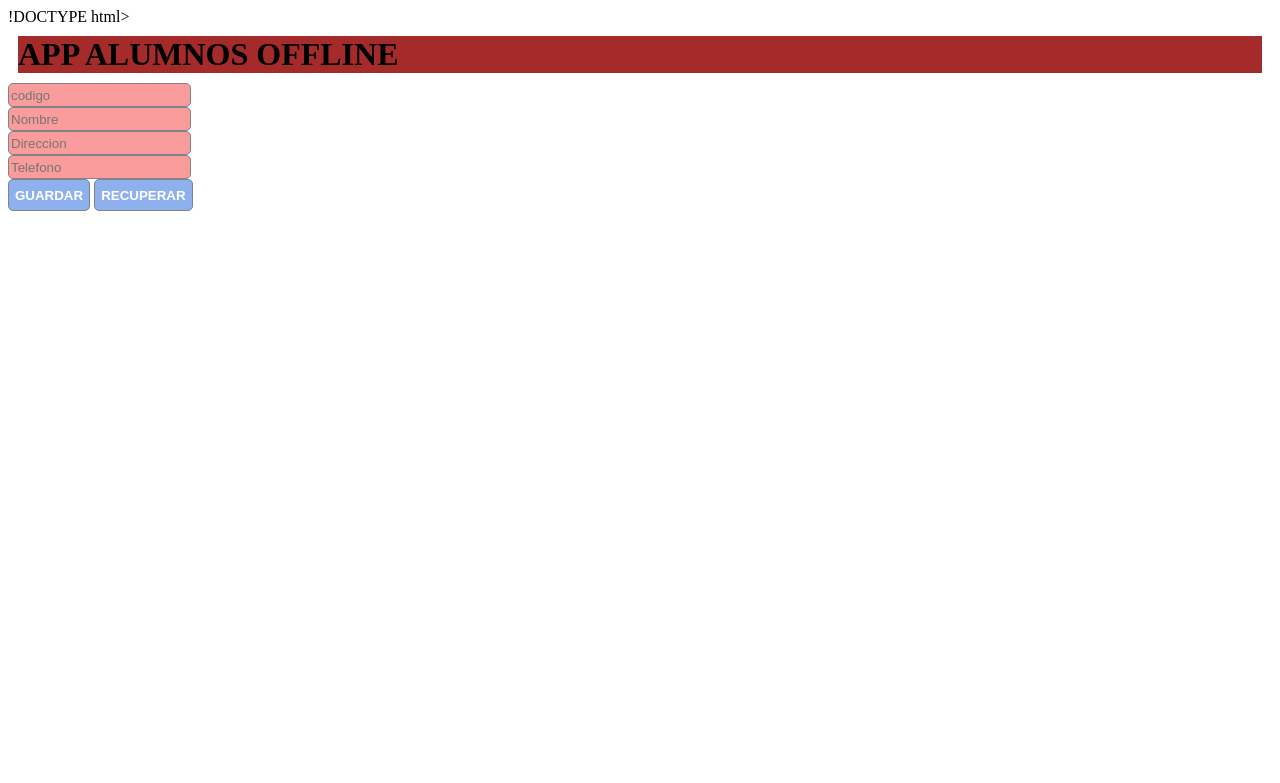
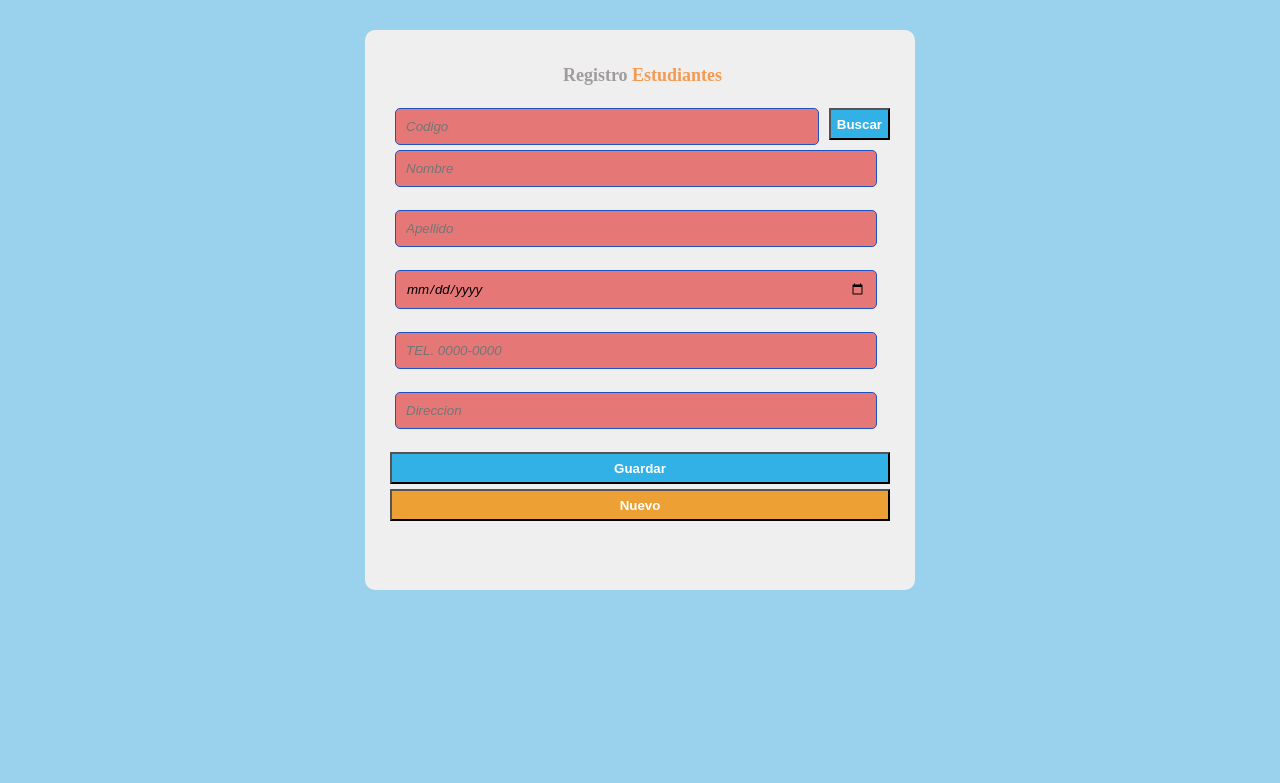
Before and after one commit to blady01/programacioniv-1, a PHP site: page / in a window 1280 px wide. Shown: the top 783 px of the page. Run offline with PHP 8.4, Linux system fonts and the light colour scheme.

Commit message:
migracion de  repositorio a rama de alumnos-offline

```diff
--- a/app.js
+++ b/app.js
@@ -1,36 +1,54 @@
 document.addEventListener("DOMContentLoaded", e=>{
     document.querySelector("#frmAlumnos").addEventListener("submit", event=>{
-        event.preventDefault();
-
-        let codigo = document.querySelector("#txtCodigoAlumno").value,
-            nombre = document.querySelector("#txtNombreAlumno").value,
-            direccion = document.querySelector("#txtDireccionAlumno").value,
-            telefono = document.querySelector("#txtTelefonoAlumno").value;
-
-        console.log(codigo, nombre, direccion, telefono);
-
-        if( 'localStorage' in window ){
-            window.localStorage.setItem("codigo", codigo);
-            window.localStorage.setItem("nombre", nombre);
-            window.localStorage.setItem("direccion", direccion);
-            window.localStorage.setItem("telefono", telefono);
-        } else {
-            alert("Por favor ACTUALIZATE!!!.");
-        }
+        guardarRegistro();
     });
-    document.querySelector("#btnRecuperarAlumno").addEventListener("click", event=>{
-        document.querySelector("#txtCodigoAlumno").value = window.localStorage.getItem("codigo");
-        document.querySelector("#txtNombreAlumno").value = window.localStorage.getItem("nombre");
-        document.querySelector("#txtDireccionAlumno").value = window.localStorage.getItem("direccion");
-        document.querySelector("#txtTelefonoAlumno").value = window.localStorage.getItem("telefono");
+     document.querySelector("#btnnuevo").addEventListener("click", event=>{
+        limpiar();
     });
+    document.querySelector("#btnbuscar").addEventListener("click", event=>{
+        buscar();
+   });
 });
 
-/*document.addEventListener("DOMContentLoaded",function(e){
-    alert("CALLBACK LISTO");
-});*/
+function limpiar(){
+        document.querySelector("#txtcodigo").value = "";
+        document.querySelector("#txtnombre").value = "";
+        document.querySelector("#txtapellido").value = "";
+        document.querySelector("#txtfecha").value = "";
+        document.querySelector("#txttel").value="";
+        document.querySelector("#txtdireccion").value="";
+}
 
-/*document.addEventListener("DOMContentLoaded", init);
-function init(e){
-    alert("LISTO");
-}*/
+function guardarRegistro(e){
+    event.preventDefault();
+
+    let codigo=document.querySelector("#txtcodigo").value,
+    nombre=document.querySelector("#txtnombre").value,
+    apellido=document.querySelector("#txtapellido").value,
+    fecha=document.querySelector("#txtfecha").value,
+    telefono=document.querySelector("#txttel").value,
+    direccion=document.querySelector("#txtdireccion").value;
+
+    console.log(nombre, apellido, fecha, telefono, direccion);
+
+    if( 'localStorage' in window ){
+        window.localStorage.setItem("codigo" + codigo, codigo);
+        window.localStorage.setItem("nombre" + codigo, nombre);
+        window.localStorage.setItem("apellido" + codigo, apellido);
+        window.localStorage.setItem("fech" + codigo, fecha);
+        window.localStorage.setItem("direccion" + codigo, direccion);
+        window.localStorage.setItem("telefono" + codigo, telefono);
+    } else {
+        alert("Por favor ACTUALIZATE!!!.");
+    }
+}
+
+function buscar(){
+    let codigo=document.querySelector("#txtcodigo").value;
+    document.querySelector("#txtnombre").value=window.localStorage.getItem("nombre" + codigo);
+    document.querySelector("#txtapellido").value=window.localStorage.getItem("apellido" + codigo);
+    document.querySelector("#txtfecha").value=window.localStorage.getItem("fecha" + codigo);
+    document.querySelector("#txttel").value=window.localStorage.getItem("telefono" + codigo);
+    document.querySelector("#txtdireccion").value=window.localStorage.getItem("direccion" + codigo);
+
+}
--- a/estilos.css
+++ b/estilos.css
@@ -1,45 +1,97 @@
-bbody{
-    font-size: 14px;
-    font-family: Arial, Helvetica, sans-serif;
-    margin: 10px;
+.controlform{
+    background:#EFEFEF;
+    width: 500px;
+    height: 510px;
+    border-radius: 10px;
+    margin: auto;
+    margin-top: 30px;
+    padding: 25px;
 }
-body > h1{
-    background-color: brown;
-    margin: 10px;
+
+.controltitulo{
+    font-weight: bold;
+	color: rgb(160, 156, 156);
+	font-size: 18px;
+    border-radius: 5px;
+    padding: 5px;
+    margin-top: 5px;
+    margin-left: 5px;
+    text-align: center;
 }
-input{
-    height: 24px;
-    border: 1px solid rgb(129, 131, 134);
-    border-radius: 5px;
-}
-input[type=submit],
-input[type=button],
-input[type=file]{
-    background-color: rgb(142, 176, 238);
+
+.buttonBuscar{
+    background-color: #31B1E5;
     color: #FFF;
-    text-transform: uppercase;
     font-weight: bolder;
     height: 32px;
+    margin-left: 10px;
+
 }
-input[type=submit]:hover,
-input[type=button]:hover,
-input[type=file]:hover{
-    color:  rgb(56, 99, 218);
-    background-color: #FFF;
+
+.centrarH{
+    display: flex;
+    justify-content: center;
+    align-items: center;
 }
+
 input[type=text]:invalid,
 input[type=date]:invalid,
-input[type=file]:invalid,
-input[type=url]:invalid,
-input[type=tel]:invalid{
-    background-color: rgb(250, 156, 156);
+input[type=file]:invalid{
+    background-color:rgb(230, 119, 119);
     color: black;
 }
+
+input[type=text],
+    [type=date]{
+    background-color: #24303c;
+    color: white;
+    border-radius: 5px;
+    padding: 10px;
+    margin-top: 5px;
+    margin-left: 5px;
+    font-family: Arial, Helvetica, sans-serif;
+    font-style: italic;
+    width: 92%;
+    border: 1px, solid #1f53c5;
+}
+
 input[type=text]:valid, /* Estilo para los input de tipo text, date y file */
 input[type=date]:valid, /* Cuando es valido su contenido */
-input[type=file]:valid,
-input[type=url]:valid,
-input[type=tel]:valid{
-    background-color: rgb(134, 250, 173);
-    color: black;
+input[type=file]:valid{
+    background-color: rgb(110, 221, 96);
+    color: white;
 }
+
+input[type=submit] {
+    background-color: #31B1E5;
+    color: #FFF;
+    font-weight: bolder;
+    height: 32px;
+    width: 100%;
+    size: 100%;
+    margin-top: 5px;
+}
+
+input[type=submit]:hover,
+input[id="btnnuevo"]:hover,
+input[id="btnlimpiar"]:hover {
+    background-color: white;
+    color: blue;
+}
+
+body{
+    background-color: #9AD1ED
+}
+.controltitulo > span{
+    color: #F39B53;
+}
+
+input[id="btnnuevo"] {
+    background-color: #EDA135;
+    color: #FFF;
+    font-weight: bolder;
+    height: 32px;
+    width: 100%;
+    size: 100%;
+    margin-top: 5px;
+}
--- a/index.html
+++ b/index.html
@@ -1,37 +1,58 @@
-!DOCTYPE html>
-<html lang="en">
+<!DOCTYPE html>
+<html>
 <head>
-    <meta charset="UTF-8">
-    <meta name="viewport" content="width=device-width, initial-scale=1.0">
-    <meta http-equiv="X-UA-Compatible" content="ie=edge">
-    <title>Bienvenido a Programacion IV</title>
-    <link rel="stylesheet" href="estilos.css">
+    <meta charset='utf-8'>
+    <meta http-equiv='X-UA-Compatible' content='IE=edge'>
+    <title>Registro Estudiantes Offline</title>
+    <meta name='viewport' content='width=device-width, initial-scale=1'>
+    <link rel='stylesheet' type='text/css' media='screen' href='estilos.css'>
 </head>
-<body>
-    <h1>APP ALUMNOS OFFLINE</h1>
-    <form name="frmAlumnos" id="frmAlumnos" method="get">
-        <div class="container">
-            <div class="fila">
-                <input type="text" id="txtCodigoAlumno"
-                    required="required" placeholder="codigo" pattern="^[A-Z]{4}[0-9]{6}">
-            </div>
-            <div class="fila">
-                <input type="text" id="txtNombreAlumno" required="required"
-                    placeholder="Nombre" pattern="[a-zA-ZñÑ ]{3,65}">
-            </div>
-            <div class="fila">
-                <input type="text" id="txtDireccionAlumno" required="required" placeholder="Direccion" >
-            </div>
-            <div class="fila">
-                <input type="text" id="txtTelefonoAlumno" required="required"
-                    placeholder="Telefono" pattern="[0-9]{4}-[0-9]{4}">
-            </div>
-            <div class="fila">
-                <input type="submit" value="Guardar">
-                <input type="button" id="btnRecuperarAlumno" value="Recuperar">
-            </div>
+<body class="body">
+    <form class="controlform" id="frmAlumnos">
+        <h1 class="controltitulo">Registro <span>Estudiantes</span></h1>
+
+        <div class="centrarH">
+            <input type="text" required="required" id="txtcodigo"
+            pattern="^[A-Z]{4}[0-9]{6}" size="20" placeholder="Codigo">
+            <input class="buttonBuscar" type="button" value="Buscar" id="btnbuscar">
+            <br>
+            <br>
+        </div>
+
+        <div>
+            <input type="text" required="required" id="txtnombre"
+            pattern="[a-zA-ZñÑ ]{3,60}" size="20" placeholder="Nombre"><br>
+            <br>
+        </div>
+
+        <div>
+            <input type="text" required="required" id="txtapellido"
+            pattern="[a-zA-ZñÑ ]{3,60}" size="20" placeholder="Apellido"><br>
+            <br>
+        </div>
+
+        <div>
+            <label for="Fecha de Nacimiento"></label>
+            <input type="date" required="required" id="txtfecha"><br>
+            <br>
+        </div>
+
+        <div>
+            <input type="text" required="required" id="txttel"
+            placeholder="TEL. 0000-0000" pattern="[0-9]{4}-[0-9]{4}"><br>
+            <br>
+        </div>
+
+        <div>
+            <input type="text" required="required" id="txtdireccion" placeholder="Direccion"><br>
+            <br>
+        </div>
+
+        <div>
+            <input type="submit" id="btnguardar" value="Guardar">
+            <input type="button" id="btnnuevo" value="Nuevo">
         </div>
     </form>
-    <script src="app.js"></script>
+    <script src='app.js'></script>
 </body>
 </html>
```
Also changed, not shown: old_version/app.js (added, +36 -0 lines), old_version/estilos.css (added, +45 -0 lines), old_version/index.html (added, +37 -0 lines).
